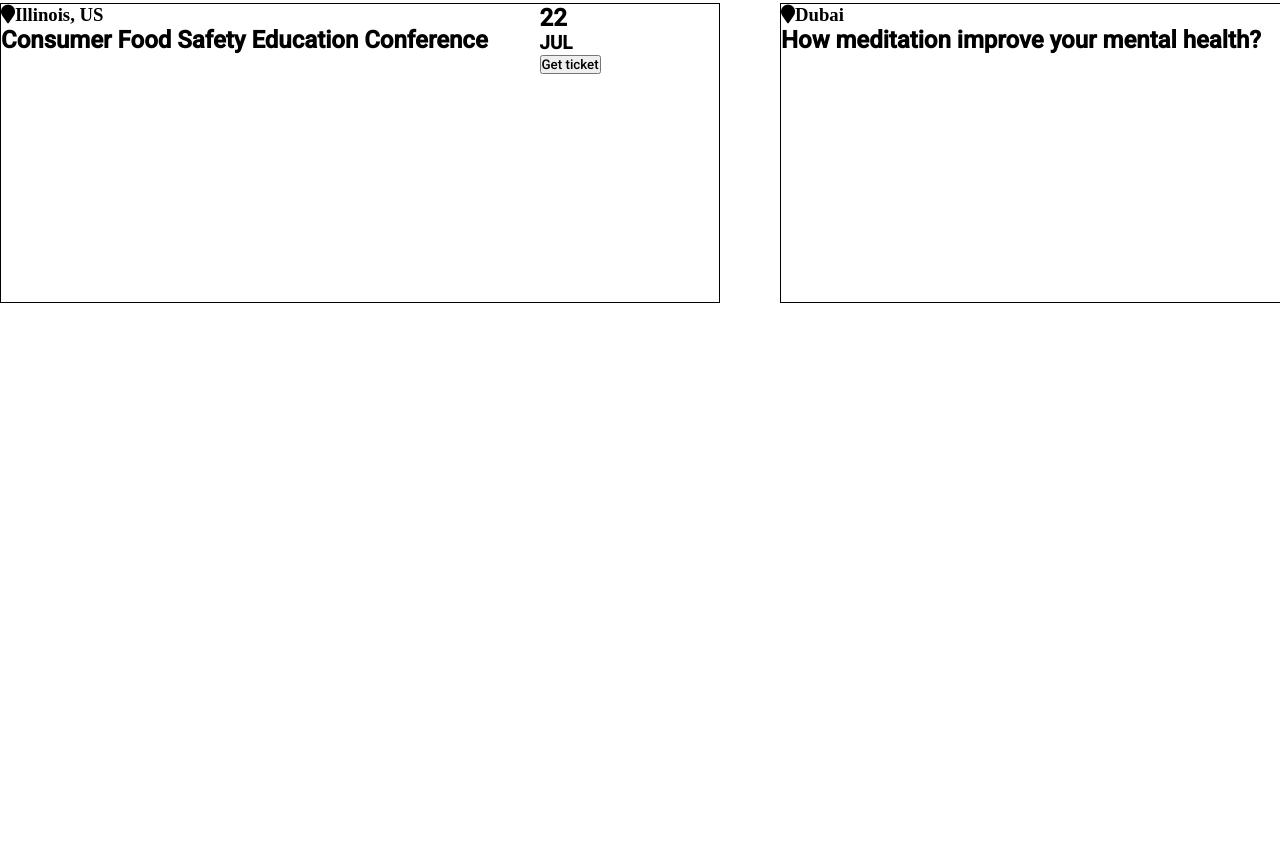
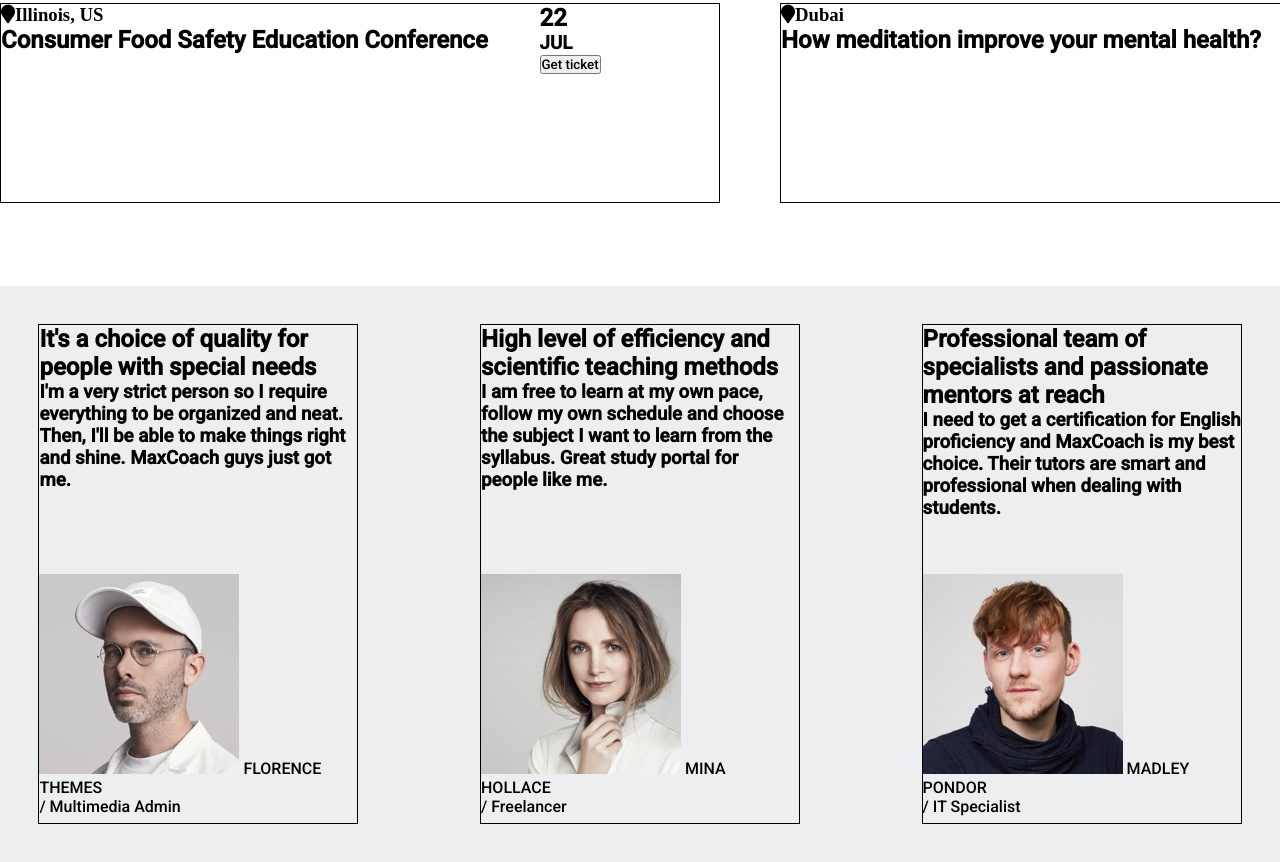
Before and after one commit to mick-cofano/proj-html-vuejs, a website: page index.html in a window 1280 px wide. Shown: the part 6564-7426 px from the top of the page. Before the commit the page ends 6900 px from the top, so only its background shows below. Drawn offline with nearby package versions, Linux system fonts and the light colour scheme.

Commit message:
added sixth section

```diff
--- a/index.html
+++ b/index.html
@@ -211,6 +211,27 @@
 
 
           <!-- SIXTH SECTION -->
+
+          <div class="sixth-section">
+            <div class="sixth-section-text">
+
+            </div>
+
+            <div class="sixth-section-boxes">
+              <div class="sixth-section-boxes-boxlist" v-for="element in MainSixthSectionBoxes">
+                <div class="comments">
+                  <h2>{{element.title}}</h2>
+                  <h3>{{element.description}}</h3>
+                </div>
+
+                <div class="profiles">
+                  <img :src="'./img/testimonial'+ element.profileImg +'.jpg'" alt="">
+                  <span>{{element.profileName}}<br>{{element.profileProf}}</span>
+                </div>
+              </div>
+
+            </div>
+          </div>
           <!-- SIXTH SECTION -->
 
         </main>
--- a/js/script.js
+++ b/js/script.js
@@ -168,7 +168,31 @@ new Vue({
         dateNum: '12',
         dateMon: 'AUG',
       },
-    ]
+    ],
+
+    MainSixthSectionBoxes: [
+      {
+        title: 'It\'s a choice of quality for people with special needs',
+        description: 'I\'m a very strict person so I require everything to be organized and neat. Then, I\'ll be able to make things right and shine. MaxCoach guys just got me.',
+        profileImg: '-01',
+        profileName: 'FLORENCE THEMES',
+        profileProf: '/ Multimedia Admin',
+      },
+      {
+        title: 'High level of efficiency and scientific teaching methods',
+        description: 'I am free to learn at my own pace, follow my own schedule and choose the subject I want to learn from the syllabus. Great study portal for people like me.',
+        profileImg: '-02',
+        profileName: 'MINA HOLLACE',
+        profileProf: '/ Freelancer',
+      },
+      {
+        title: 'Professional team of specialists and passionate mentors at reach',
+        description: 'I need to get a certification for English proficiency and MaxCoach is my best choice. Their tutors are smart and professional when dealing with students.',
+        profileImg: '-03',
+        profileName: 'MADLEY PONDOR',
+        profileProf: '/ IT Specialist',
+      },
+    ],
 
   },
 
--- a/src/app.scss
+++ b/src/app.scss
@@ -266,7 +266,7 @@
 
         &-boxlist {
           width: 48%;
-          height: 300px;
+          height: 200px;
           border: 1px solid black;
           display: flex;
           flex-wrap: wrap;
@@ -281,6 +281,43 @@
         }
       }
     }
+
+
+    .sixth-section {
+      height: 1000px;
+      width: 100%;
+      background-color: #eceeef;
+
+      &-text {
+        text-align: center;
+      }
+
+      &-boxes {
+        width: 100%;
+        height: 1000px;
+        margin: 0 auto;
+        display: flex;
+        flex-wrap: wrap;
+        justify-content: space-between;
+
+        &-boxlist {
+          width: 25%;
+          height: 500px;
+          border: 1px solid black;
+          margin: 3%;
+
+          .comments {
+            height: 50%;
+            width: 100%;
+          }
+
+          .profiles {
+            height: 50%;
+            width: 100%;
+          }
+        }
+      }
+    }
   }
 
 }
```
Also changed, not shown: dist/app.css, img/testimonial-01.jpg (renamed from img/testimonial-avata-03.jpg), img/testimonial-02.jpg (renamed from img/testimonial-avata-02.jpg), img/testimonial-03.jpg (renamed from img/testimonial-avata-04.jpg).
